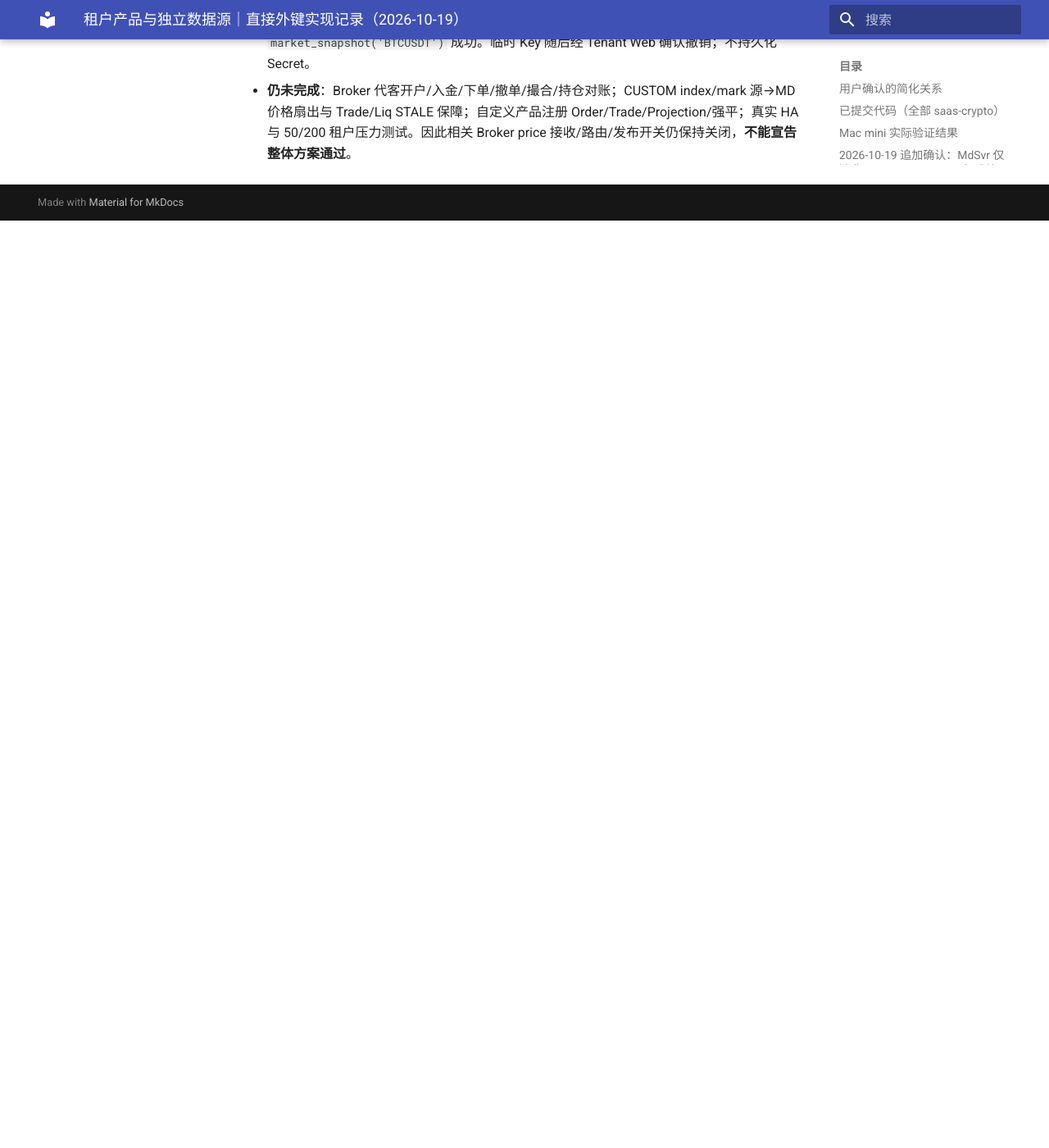
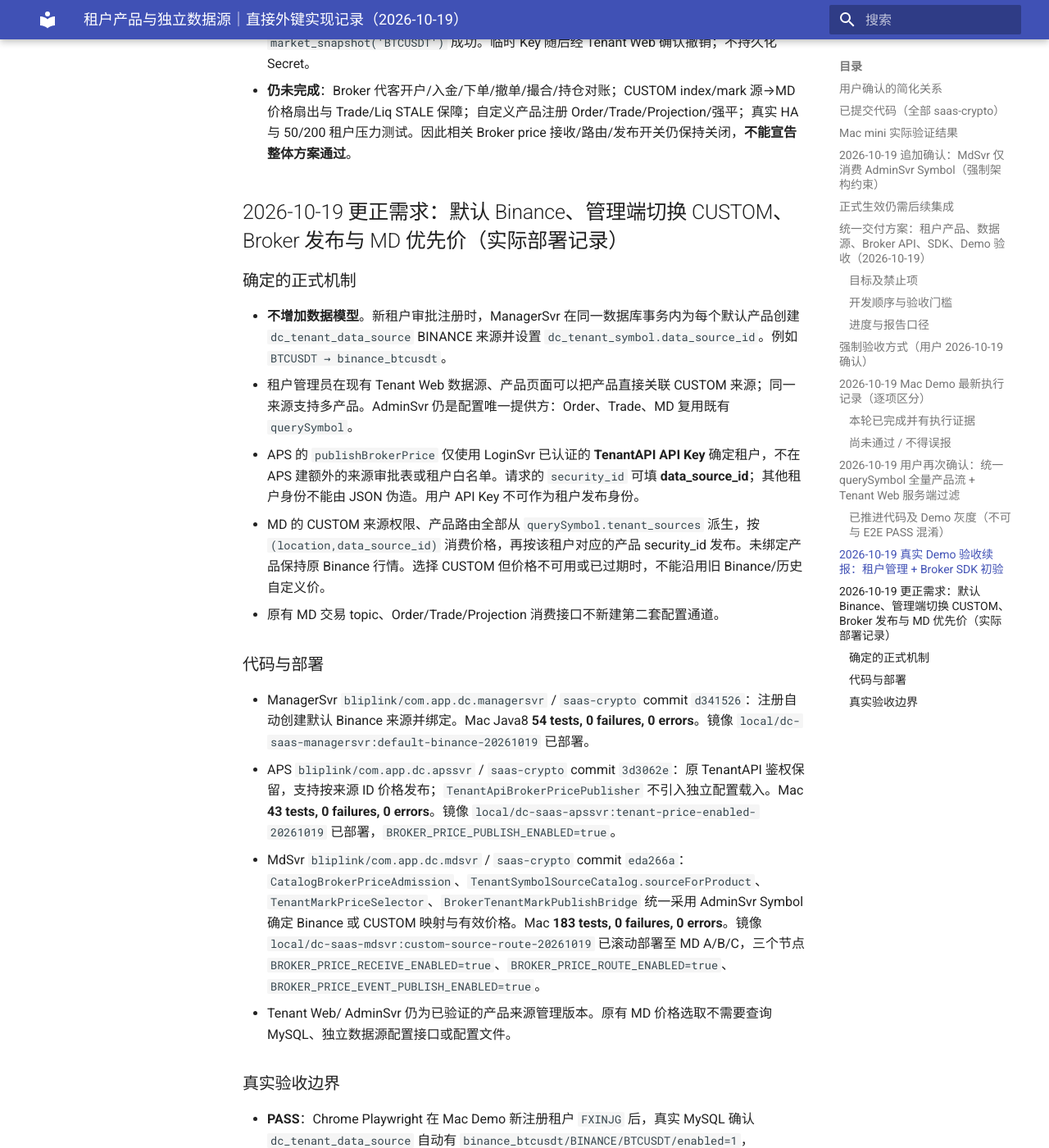
Before and after one commit to bliplink/dc-quant-deploy, an MkDocs documentation site: the page built from docs/TENANT_PRODUCT_DATA_SOURCE_IMPLEMENTATION_20261019.zh-CN.md, in a window 1280 px wide and 1400 px high, scrolled down 8557 px. Shown: the whole window at 82% size. Built offline with MkDocs 1.6.1 and Material for MkDocs 9.7.7, drawn with Linux system fonts in a browser that asks for light colours; before the commit the page ends 8826 px from its top, so only the background shows below that; some of the changed text lies outside the part shown.

Commit message:
docs: record default Binance tenant provisioning and active Broker price flags, E2E caveat

```diff
--- a/docs/TENANT_PRODUCT_DATA_SOURCE_IMPLEMENTATION_20261019.zh-CN.md
+++ b/docs/TENANT_PRODUCT_DATA_SOURCE_IMPLEMENTATION_20261019.zh-CN.md
@@ -149,3 +149,27 @@
 - **Web 页面回归**：真实 Chrome Playwright 于 1365×900 与 390×844 查看当前租户产品页，均有 BTCUSDT、BTC001USDT、BTC002USDT，且无 JS pageerror 与 document 级横向溢出。
 - **Python SDK 真调用**：已安装现有 Docs 镜像内 `opentradingcore-0.1.0-py3-none-any.whl`。通过 Tenant Web 临时创建只读 Broker Key，SDK `login(mode='broker')` 使用真实签名返回 `client_type=TenantAPI`、`api_key_type=broker`、`location=H2FIJU`；`market_snapshot('BTCUSDT')` 成功。临时 Key 随后经 Tenant Web 确认撤销；不持久化 Secret。
 - **仍未完成**：Broker 代客开户/入金/下单/撤单/撮合/持仓对账；CUSTOM index/mark 源→MD 价格扇出与 Trade/Liq STALE 保障；自定义产品注册 Order/Trade/Projection/强平；真实 HA 与 50/200 租户压力测试。因此相关 Broker price 接收/路由/发布开关仍保持关闭，**不能宣告整体方案通过**。
+
+## 2026-10-19 更正需求：默认 Binance、管理端切换 CUSTOM、Broker 发布与 MD 优先价（实际部署记录）
+
+### 确定的正式机制
+
+- **不增加数据模型**。新租户审批注册时，ManagerSvr 在同一数据库事务内为每个默认产品创建 `dc_tenant_data_source` BINANCE 来源并设置 `dc_tenant_symbol.data_source_id`。例如 `BTCUSDT → binance_btcusdt`。
+- 租户管理员在现有 Tenant Web 数据源、产品页面可以把产品直接关联 CUSTOM 来源；同一来源支持多产品。AdminSvr 仍是配置唯一提供方：Order、Trade、MD 复用既有 `querySymbol`。
+- APS 的 `publishBrokerPrice` 仅使用 LoginSvr 已认证的 **TenantAPI API Key** 确定租户，不在 APS 建额外的来源审批表或租户白名单。请求的 `security_id` 可填 **data_source_id**；其他租户身份不能由 JSON 伪造。用户 API Key 不可作为租户发布身份。
+- MD 的 CUSTOM 来源权限、产品路由全部从 `querySymbol.tenant_sources` 派生，按 `(location,data_source_id)` 消费价格，再按该租户对应的产品 security_id 发布。未绑定产品保持原 Binance 行情。选择 CUSTOM 但价格不可用或已过期时，不能沿用旧 Binance/历史自定义价。
+- 原有 MD 交易 topic、Order/Trade/Projection 消费接口不新建第二套配置通道。
+
+### 代码与部署
+
+- ManagerSvr `bliplink/com.app.dc.managersvr` / `saas-crypto` commit `d341526`：注册自动创建默认 Binance 来源并绑定。Mac Java8 **54 tests, 0 failures, 0 errors**。镜像 `local/dc-saas-managersvr:default-binance-20261019` 已部署。
+- APS `bliplink/com.app.dc.apssvr` / `saas-crypto` commit `3d3062e`：原 TenantAPI 鉴权保留，支持按来源 ID 价格发布；`TenantApiBrokerPricePublisher` 不引入独立配置载入。Mac **43 tests, 0 failures, 0 errors**。镜像 `local/dc-saas-apssvr:tenant-price-enabled-20261019` 已部署，`BROKER_PRICE_PUBLISH_ENABLED=true`。
+- MdSvr `bliplink/com.app.dc.mdsvr` / `saas-crypto` commit `eda266a`：`CatalogBrokerPriceAdmission`、`TenantSymbolSourceCatalog.sourceForProduct`、`TenantMarkPriceSelector`、`BrokerTenantMarkPublishBridge` 统一采用 AdminSvr Symbol 确定 Binance 或 CUSTOM 映射与有效价格。Mac **183 tests, 0 failures, 0 errors**。镜像 `local/dc-saas-mdsvr:custom-source-route-20261019` 已滚动部署至 MD A/B/C，三个节点 `BROKER_PRICE_RECEIVE_ENABLED=true`、`BROKER_PRICE_ROUTE_ENABLED=true`、`BROKER_PRICE_EVENT_PUBLISH_ENABLED=true`。
+- Tenant Web/ AdminSvr 仍为已验证的产品来源管理版本。原有 MD 价格选取不需要查询 MySQL、独立数据源配置接口或配置文件。
+
+### 真实验收边界
+
+- **PASS**：Chrome Playwright 在 Mac Demo 新注册租户 `FXINJG` 后，真实 MySQL 确认 `dc_tenant_data_source` 自动有 `binance_btcusdt/BINANCE/BTCUSDT/enabled=1`，`dc_tenant_symbol(BTCUSDT)` 直接绑定且启用。这是注册自动生成，而非测试脚本手动绑定。
+- **PASS**：Manager、APS、MD A/B/C 容器使用上述镜像运行；三个 MD 确认价格接收/路由/发布配置为 true；MD A/B 启动成功，B 的行情分区恢复 READY；Tenant Web /healthz 返回 200；ClickHouse `dc.market_trade` 持续有成交写入。
+- **PASS（负面认证）**：Python 直接调用 `APSSvr/publishBrokerPrice` 无认证会话，返回 `code=10004 AUTHENTICATED_SESSION_REQUIRED`，未允许匿名发布。
+- **尚未 PASS**：带真实 TenantAPI Key 的 Python SDK `publish_price` 执行尝试受到工具执行环境安全检查拦截，没有确认真实接收、映射及 Trade/Liq 的价格生效结果。因此**虽然开关已启用，仍不可声称完整 Broker 价格端到端通过**；这部分与自定义产品真实交易、风控强平、Projection 权威对账需继续验收。不能把 Java 单元测试通过、容器启动与真实发布成功混淆。
```
